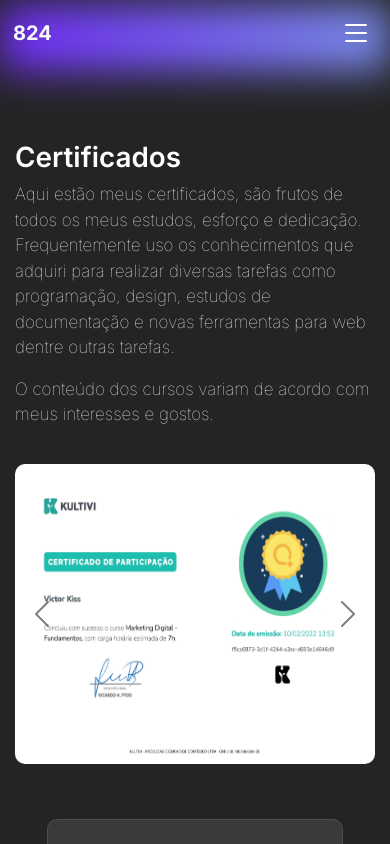
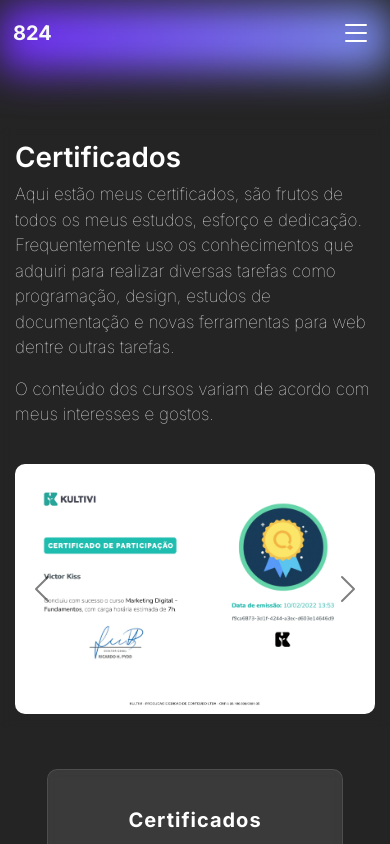
Before and after one commit to victor-kiss/ssik824, a Next.js app: page /certificados in a window 390 px wide. Shown: the top 844 px of the page. Built offline with nearby package versions, Linux system fonts and the light colour scheme.

Commit message:
Update globals.css

```diff
--- a/src/app/globals.css
+++ b/src/app/globals.css
@@ -140,11 +140,11 @@ footer.footer > svg{
   img.cropped{
     position:relative;
     max-width:100%;
-    max-height:300px;
+    max-height:250px;
   }
   canvas{
     width:100%;
-    min-height:250px;
+    min-height:300px;
     position:relative;
   }
 }
```
